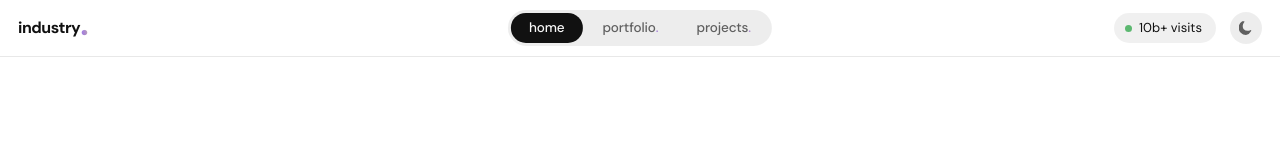
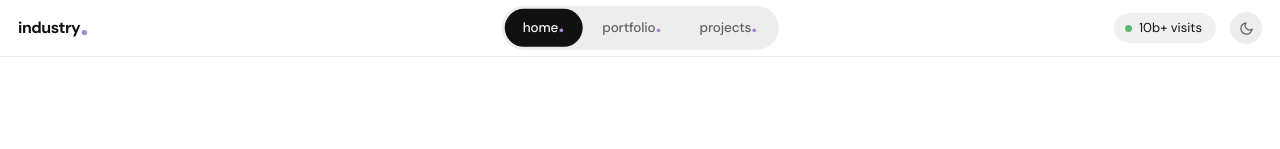
Before and after one commit to imafancycrab/industry-portfolio, a React (Vite) app: page / in a window 1280 px wide. Shown: the top 149 px of the page. Built offline with nearby package versions, Linux system fonts and the light colour scheme; no server answers.

Commit message:
add dot to home and make dots slightly bigger in page picker

```diff
--- a/src/components/Navbar.jsx
+++ b/src/components/Navbar.jsx
@@ -1,6 +1,7 @@
 import { NavLink } from 'react-router-dom';
 import { useEffect, useState } from 'react';
 import { PORTFOLIO_ITEMS } from '../data/content';
+import { FiSun, FiMoon } from 'react-icons/fi';
 
 function formatVisits(num) {
   if (num >= 1_000_000_000) return `${(num / 1_000_000_000).toFixed(1).replace(/\.0$/, '')}b+`;
@@ -72,7 +73,7 @@ export default function Navbar() {
       <div className="nav-inner">
         <div className="nav-pills" aria-label="Primary navigation">
           <NavLink to="/" className={({ isActive }) => `nav-pill ${isActive ? 'active' : ''}`}>
-            home
+            home<span className="grad-dot">.</span>
           </NavLink>
           <NavLink to="/portfolio" className={({ isActive }) => `nav-pill ${isActive ? 'active' : ''}`}>
             portfolio<span className="grad-dot">.</span>
@@ -95,9 +96,7 @@ export default function Navbar() {
           onClick={() => setDark((v) => !v)}
           aria-label="Toggle dark mode"
         >
-          <svg width="14" height="14" viewBox="0 0 16 16" fill="currentColor" aria-hidden="true">
-            <path d="M6 .278a.77.77 0 0 1 .08.858A7.2 7.2 0 0 0 5.12 9.02a7.2 7.2 0 0 0 7.84 1.468.77.77 0 0 1 .86.09.78.78 0 0 1 .08.87A8.48 8.48 0 0 1 8 16a8.4 8.4 0 0 1-5.992-2.498 8.42 8.42 0 0 1-2.43-5.864 8.43 8.43 0 0 1 4.158-7.252.76.76 0 0 1 .264-.108z" />
-          </svg>
+          {dark ? <FiSun size={15} /> : <FiMoon size={15} />}
         </button>
       </div>
     </nav>
--- a/src/index.css
+++ b/src/index.css
@@ -186,6 +186,13 @@ nav.site-nav .nav-logo {
 
 .nav-pill.active .grad-dot {
   filter: saturate(1.15) brightness(1.05);
+}
+
+.nav-pill .grad-dot {
+  font-size: 2.1em;
+  line-height: 1;
+  position: relative;
+  top: -0.19em;
 }
 
 .nav-right {
```
